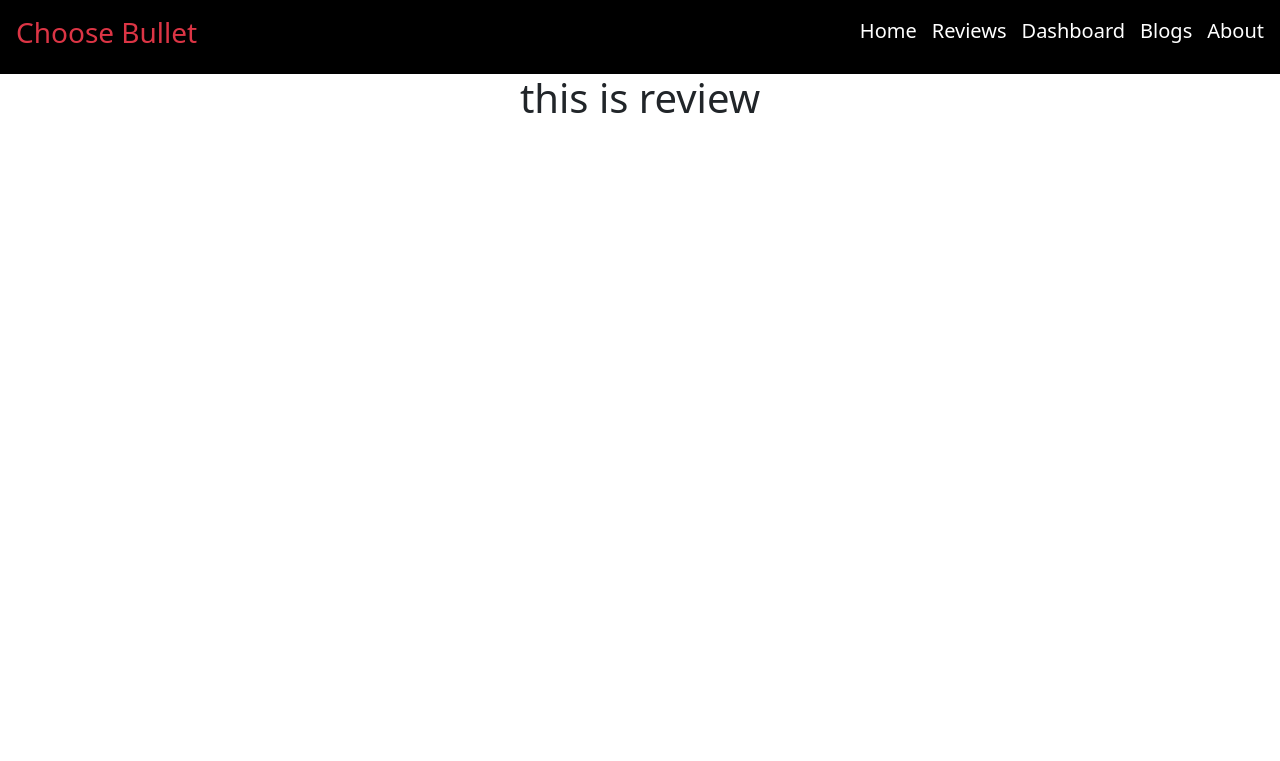
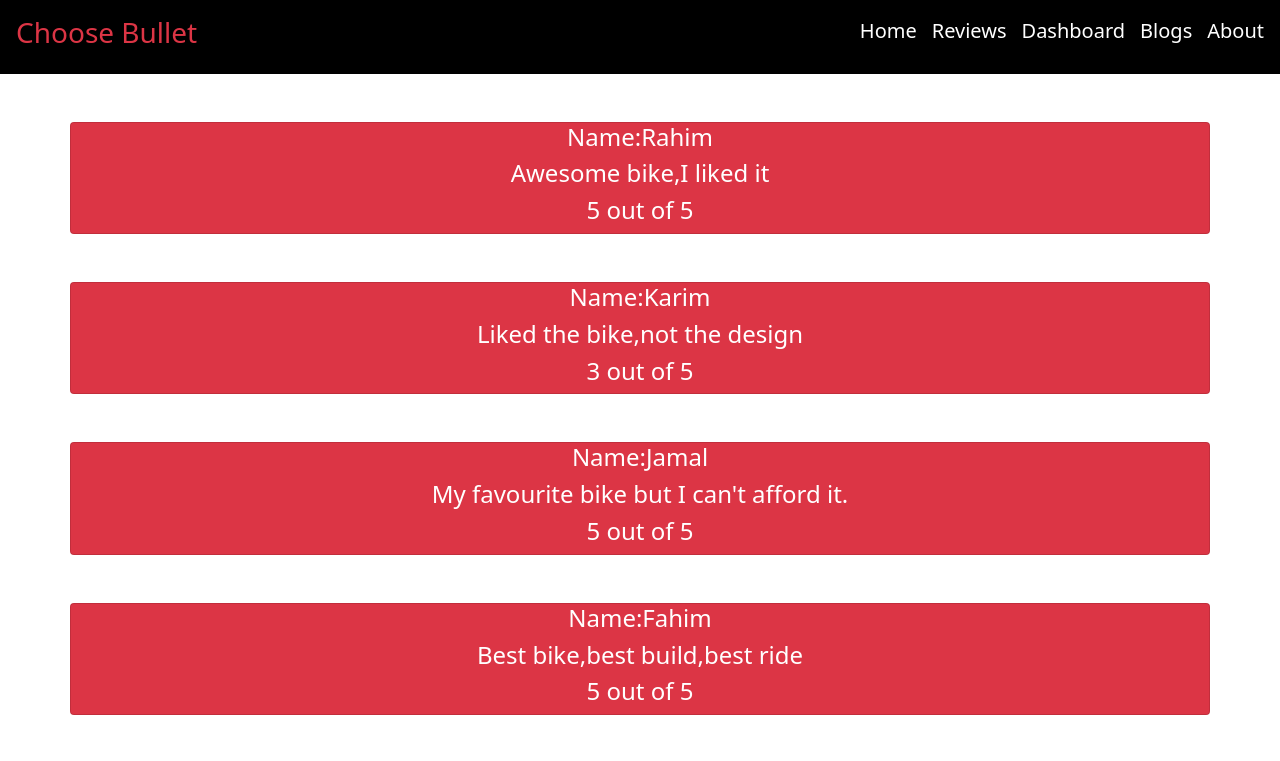
Before and after one commit to MD-ARIF-UDDIN/product-analysis-website, a React (Create React App) app: page /reviews in a window 1280 px wide. Shown: the top 761 px of the page. Built offline with nearby package versions, Linux system fonts and the light colour scheme.

Commit message:
added reviews

```diff
--- a/public/index.html
+++ b/public/index.html
@@ -15,7 +15,6 @@
       user's mobile device or desktop. See https://developers.google.com/web/fundamentals/web-app-manifest/
     -->
     <link rel="manifest" href="%PUBLIC_URL%/manifest.json" />
-
     <!--
       Notice the use of %PUBLIC_URL% in the tags above.
       It will be replaced with the URL of the `public` folder during the build.
@@ -26,6 +25,7 @@
       Learn how to configure a non-root public URL by running `npm run build`.
     -->
     <title>Choose Bullet</title>
+
   </head>
   <body>
     <noscript>You need to enable JavaScript to run this app.</noscript>
--- a/public/data.json
+++ b/public/review.json
@@ -1,30 +1,36 @@
 [
     {
+        "id":1,
       "name": "Rahim",
       "review": "Awesome bike,I liked it",
       "rating": "5 out of 5"
     },
     {
+        "id":2,
       "name": "Karim",
       "review": "Liked the bike,not the design",
       "rating": "3 out of 5"
     },
     {
+        "id":3,
       "name": "Jamal",
       "review": "My favourite bike but I can't afford it.",
       "rating": "5 out of 5"
     },
     {
+        "id":4,
       "name": "Fahim",
       "review": "Best bike,best build,best ride",
       "rating": "5 out of 5"
     },
     {
+      "id":5,
       "name": "Sahil",
       "review": "Best build quality,someone will like it on first impression",
       "rating": "5 out of 5"
     },
     {
+        "id":6,
       "name": "belal",
       "review": "Nice bike,but consumes to much patrol",
       "rating": "3 out of 5"
--- a/src/Components/Dashboard/Dashboard.js
+++ b/src/Components/Dashboard/Dashboard.js
@@ -1,9 +1,9 @@
-import { Tooltip } from "bootstrap";
+import { Bar, BarChart, Tooltip } from "recharts";
 import React from "react";
 import { CartesianGrid, Legend, Line, LineChart, XAxis, YAxis } from "recharts";
 
 const Dashboard = () => {
-  const data =[
+  const data = [
     {
       month: "Mar",
       investment: 100000,
@@ -42,8 +42,9 @@ const Dashboard = () => {
     },
   ];
   return (
-    <div>
+    <div className="d-flex mt-5">
       <div>
+        <h1>Line Chart</h1>
         <LineChart
           width={730}
           height={250}
@@ -57,9 +58,22 @@ const Dashboard = () => {
           <Legend />
           <Line type="monotone" dataKey="sell" stroke="#8884d8" />
           <Line type="monotone" dataKey="investment" stroke="#82ca9d" />
+          <Line type="monotone" dataKey="revenue" stroke="#82ca9d" />
         </LineChart>
       </div>
-      <div></div>
+      <div>
+      <h1>Bar Chart</h1>
+        <BarChart width={730} height={250} data={data}>
+          <CartesianGrid strokeDasharray="3 3" />
+          <XAxis dataKey="name" />
+          <YAxis />
+          <Tooltip />
+          <Legend />
+          <Bar dataKey="sell" fill="#8884d8" />
+          <Bar dataKey="investment" fill="#82ca9d" />
+          <Bar dataKey="revenue" fill="#82ca9d" />
+        </BarChart>
+      </div>
     </div>
   );
 };
--- a/src/Components/Home/Home.css
+++ b/src/Components/Home/Home.css
@@ -2,3 +2,9 @@
    font-weight: bolder;
    font-size: 90px;
 }
+.see-all-review{
+    padding: 10px;
+    border-radius: 10px;
+    color:white;
+    border: 2px solid;
+}
--- a/src/Components/Home/Home.js
+++ b/src/Components/Home/Home.js
@@ -1,7 +1,14 @@
-import React from "react";
-import "./Home.css"
+import React, { useState } from "react";
+import { useNavigate } from "react-router-dom";
+import useReviews from "../../hooks/useReviews";
+import Review from "../Review/Review";
+
+import "./Home.css";
 const Home = () => {
+  const [reviews, setReviews] = useReviews();
+  const navigate = useNavigate();
   return (
+    <div>
       <div className="mt-5 container d-flex  align-items-center justify-content-between">
         <div>
           <h1 className="title-home">Choose Bullet</h1>
@@ -14,6 +21,16 @@ const Home = () => {
           />
         </div>
       </div>
+      <div>
+        <h1>Customer Review({reviews.slice(0, 3).length})</h1>
+        <div>
+          {reviews.slice(0, 3).map((review) => (
+            <Review key={review.id} review={review}></Review>
+          ))}
+        </div>
+        <button className="see-all-review bg-danger m-5" onClick={()=>navigate('/reviews')}>See all reviews</button>
+      </div>
+    </div>
   );
 };
 
--- a/src/Components/Notfound/Notfound.js
+++ b/src/Components/Notfound/Notfound.js
@@ -1,11 +1,21 @@
-import React from 'react';
+import React from "react";
 
 const Notfound = () => {
-    return (
-        <div>
-           <h1>Not found,404</h1>
-        </div>
-    );
+  return (
+    <div className="d-flex justify-content-center align-items-center m-5 p-3">
+      <div>
+        <img
+          src="https://th.bing.com/th/id/OIP.Vw8vDi4Dtw4P-r75Xy4mawHaHa?pid=ImgDet&rs=1"
+          alt=""
+        />
+      </div>
+      <div>
+        <h1>Oops!</h1>
+        <h3>Something went wrong</h3>
+        <h3>Not Found</h3>
+      </div>
+    </div>
+  );
 };
 
 export default Notfound;
--- /dev/null
+++ b/src/Components/Review/Review.js
@@ -0,0 +1,15 @@
+import React from 'react';
+
+const Review = (props) => {
+    const {name,review,rating}=props.review;
+
+    return (
+        <div className="card container mt-5 bg-danger text-white">
+            <h4>Name:{name}</h4>
+            <h4>{review}</h4>
+            <h4>{rating}</h4>
+        </div>
+    );
+};
+
+export default Review;
--- a/src/Components/Reviews/Reviews.js
+++ b/src/Components/Reviews/Reviews.js
@@ -1,11 +1,16 @@
-import React from 'react';
+import React from "react";
+import useReviews from "../../hooks/useReviews";
+import Review from "../Review/Review";
 
 const Reviews = () => {
-    return (
-        <div>
-            <h1>this is review</h1>
-        </div>
-    );
+  const [reviews, setReviews] = useReviews();
+  return (
+    <div>
+      {reviews.map((review) => (
+        <Review key={review.id} review={review}></Review>
+      ))}
+    </div>
+  );
 };
 
 export default Reviews;
--- /dev/null
+++ b/src/hooks/useReviews.js
@@ -0,0 +1,13 @@
+import { useEffect, useState } from "react";
+
+const useReviews = () => {
+  const [reviews, setReviews] = useState([]);
+  useEffect(() => {
+    fetch("review.json")
+      .then((res) => res.json())
+      .then((data) => setReviews(data));
+  }, []);
+  return [reviews, setReviews];
+};
+
+export default useReviews;
```
Also changed, not shown: src/Components/Review/Review.css (added), 1 other file (tests, documents, lock files or other folders). Lines whose indentation alone changed are shown as unchanged.
